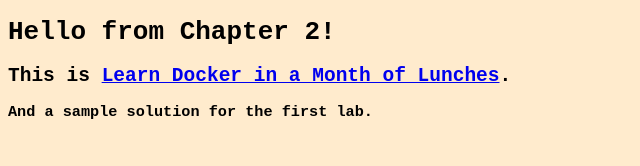
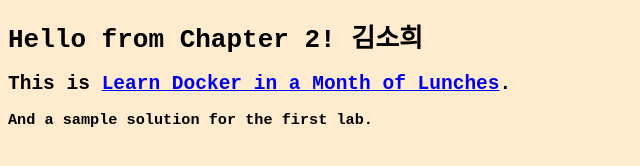
Before and after one commit to Rayakeem/docker_lab, a plain HTML site: page index.html in a window 1280 px wide. Shown: the whole page, without its empty margins (0-640 px from the left). Drawn offline with Linux system fonts and the light colour scheme.

Commit message:
Update index.html

```diff
--- a/index.html
+++ b/index.html
@@ -2,7 +2,7 @@
 <html>
     <body style="background-color: blanchedalmond; font-family: monospace">
         <h1>
-            Hello from Chapter 2!
+            Hello from Chapter 2! 김소희
         </h1>
         <h2>
             This is <a href="https://www.manning.com/books/learn-docker-in-a-month-of-lunches">Learn Docker in a Month of Lunches</a>.
```
